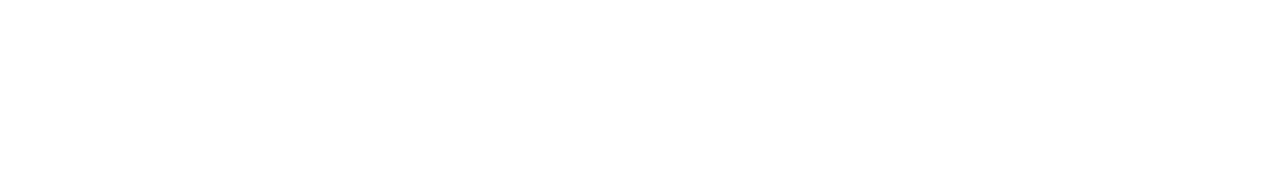
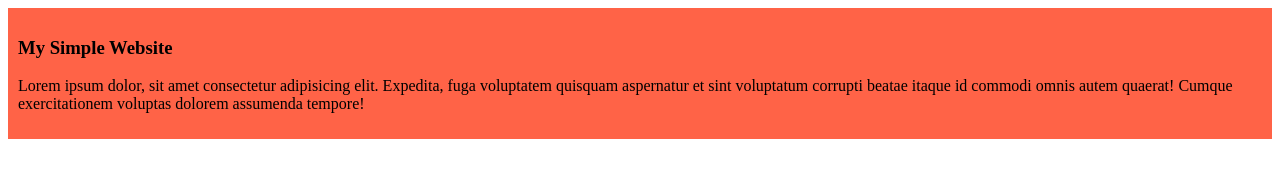
Before and after one commit to sadman-X-agro/my-simple-website, a plain HTML site: page index-2.html in a window 1280 px wide. Drawn offline with Linux system fonts and the light colour scheme.

Commit message:
added the first blog

```diff
--- a/index-2.html
+++ b/index-2.html
@@ -4,8 +4,13 @@
     <meta charset="UTF-8">
     <meta name="viewport" content="width=device-width, initial-scale=1.0">
     <title>My Simple Website</title>
+    <link rel="stylesheet" href="./styles-3/blog-3.css">
 </head>
 <body>
+    <div>
+        <h3>My Simple Website</h3>
+        <p>Lorem ipsum dolor, sit amet consectetur adipisicing elit. Expedita, fuga voluptatem quisquam aspernatur et sint voluptatum corrupti beatae itaque id commodi omnis autem quaerat! Cumque exercitationem voluptas dolorem assumenda tempore!</p>
+    </div>
 
 </body>
 </html>
--- /dev/null
+++ b/styles-3/blog-3.css
@@ -0,0 +1,4 @@
+div{
+    background-color: tomato;
+    padding: 10px;
+}
```
